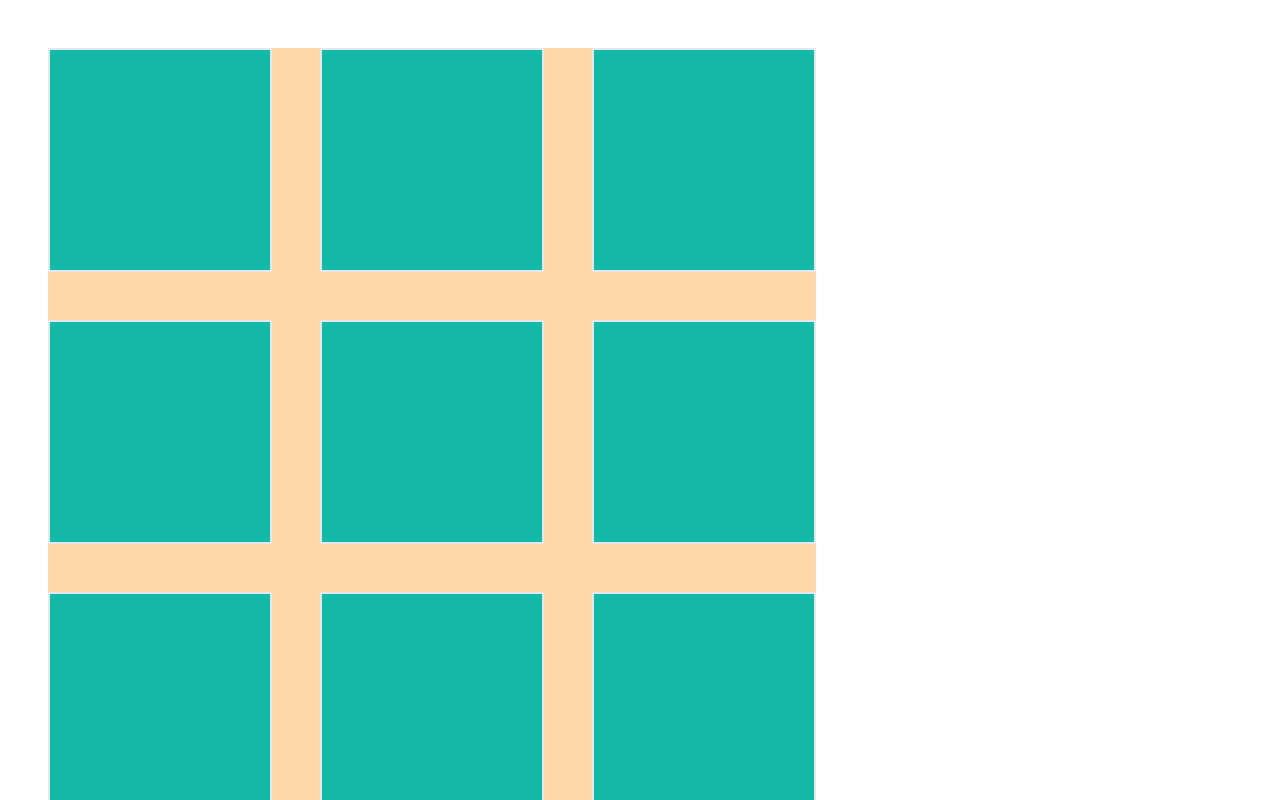
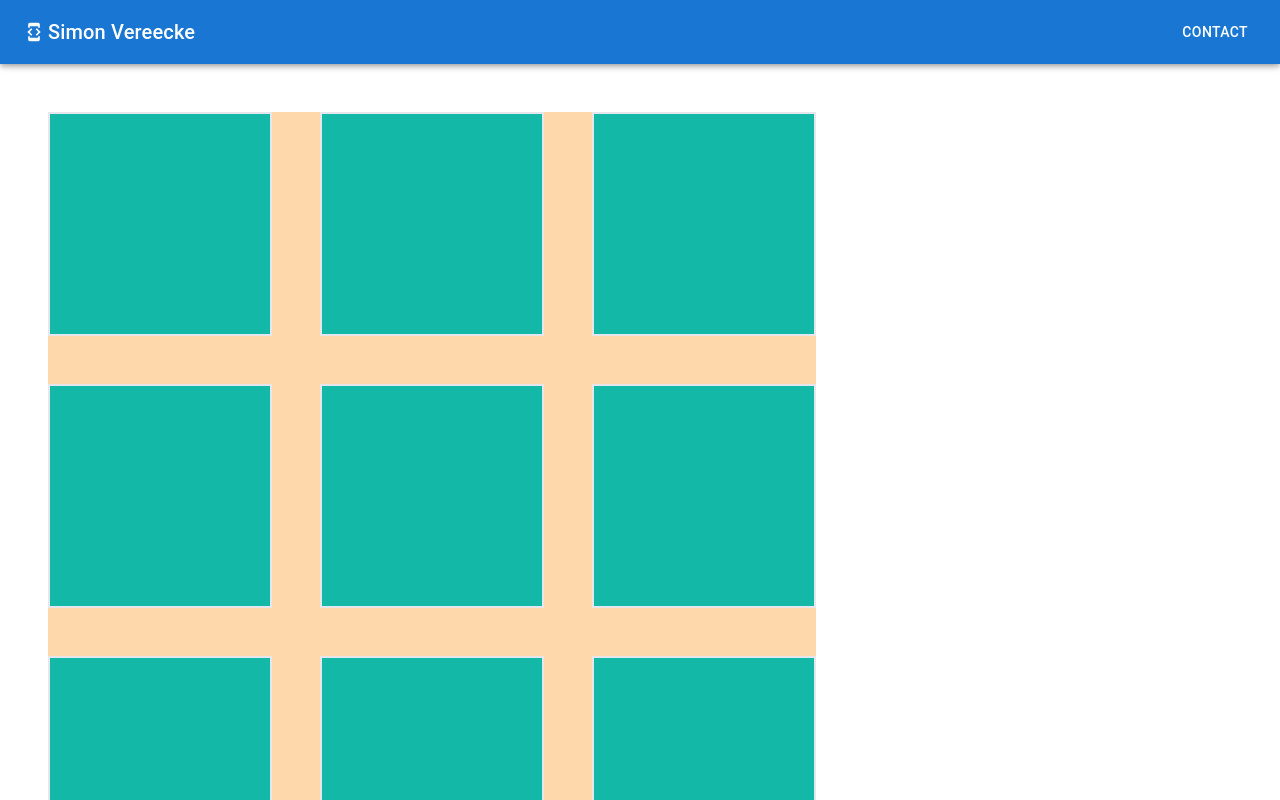
Before and after one commit to Simplify4Me2/my-awesome-website, a React (Create React App) app in the folder my-resume-react-app/: page /tic-tac-toe in a window 1280 px wide. Shown: the top 800 px of the page. Built offline with nearby package versions, Linux system fonts and the light colour scheme.

Commit message:
Add header to Tic Tac Toe

```diff
--- /dev/null
+++ b/my-resume-react-app/src/components/header.tsx
@@ -0,0 +1,20 @@
+import React from "react";
+import { AppBar, Box, Button, Toolbar, Typography } from "@mui/material";
+import { DeveloperMode } from "@mui/icons-material";
+import { Link } from "react-router-dom";
+
+export const Header: React.FC = (props) => {
+  return (
+    <Box sx={{ flexGrow: 1 }} className="sticky top-0 z-50">
+      <AppBar position="static">
+        <Toolbar>
+          <DeveloperMode className="pr-1" />
+          <Typography variant="h6" component="div" sx={{ flexGrow: 1 }}>
+            <Link to="/">Simon Vereecke</Link>
+          </Typography>
+          <Button color="inherit">Contact</Button>
+        </Toolbar>
+      </AppBar>
+    </Box>
+  );
+};
--- a/my-resume-react-app/src/home/header.tsx
+++ /dev/null
@@ -1,23 +0,0 @@
-import React from "react";
-import {
-    AppBar,
-    Box,
-    Button,
-    Toolbar,
-    Typography,
-  } from "@mui/material";
-  import { DeveloperMode } from "@mui/icons-material";
-
-export const Header: React.FC = (props) => {
-    return <Box sx={{ flexGrow: 1 }}>
-    <AppBar position="static">
-      <Toolbar>
-        <DeveloperMode className="pr-1" />
-        <Typography variant="h6" component="div" sx={{ flexGrow: 1 }}>
-          Simon Vereecke
-        </Typography>
-        <Button color="inherit">Contact</Button>
-      </Toolbar>
-    </AppBar>
-  </Box>
-}
--- a/my-resume-react-app/src/home/home.tsx
+++ b/my-resume-react-app/src/home/home.tsx
@@ -1,5 +1,5 @@
 import React from "react";
-import { Header } from "./header";
+import { Header } from "../components/header";
 import { CareerTimeline } from "./career-timeline";
 import { IntroductionCard } from "./introduction-card";
 import { Certificates } from "./certificates";
--- a/my-resume-react-app/src/tic-tac-toe/tic-tac-toe.tsx
+++ b/my-resume-react-app/src/tic-tac-toe/tic-tac-toe.tsx
@@ -1,13 +1,20 @@
 import { Button } from "@mui/material";
 import React from "react";
+import { Header } from "../components/header";
 
 import { GridSpace } from "./grid-space";
 import { useTicTacToe } from "./useTicTacToe";
 
 export const TicTacToe: React.FC = () => {
-  const { spaces, mark, winner, gameOver, getSpaceMark, markBoardSpace, resetGame } =
-    useTicTacToe();
-
+  const {
+    spaces,
+    mark,
+    winner,
+    gameOver,
+    getSpaceMark,
+    markBoardSpace,
+    resetGame,
+  } = useTicTacToe();
 
   const handleClick = (position: number) => {
     markBoardSpace(mark, position);
@@ -15,6 +22,7 @@ export const TicTacToe: React.FC = () => {
 
   return (
     <>
+      <Header />
       <div className="inline-grid grid-cols-3 gap-12 m-12 min-w-0 bg-orange-200">
         {[...Array(spaces)].map((value, index) => {
           return (
@@ -32,7 +40,9 @@ export const TicTacToe: React.FC = () => {
       </h2>
       {gameOver && <h3>Winner is {winner} !!!</h3>}
       <div className="m-2">
-        <Button variant="outlined" onClick={resetGame}>Restart Game</Button>
+        <Button variant="outlined" onClick={resetGame}>
+          Restart Game
+        </Button>
       </div>
     </>
   );
```
